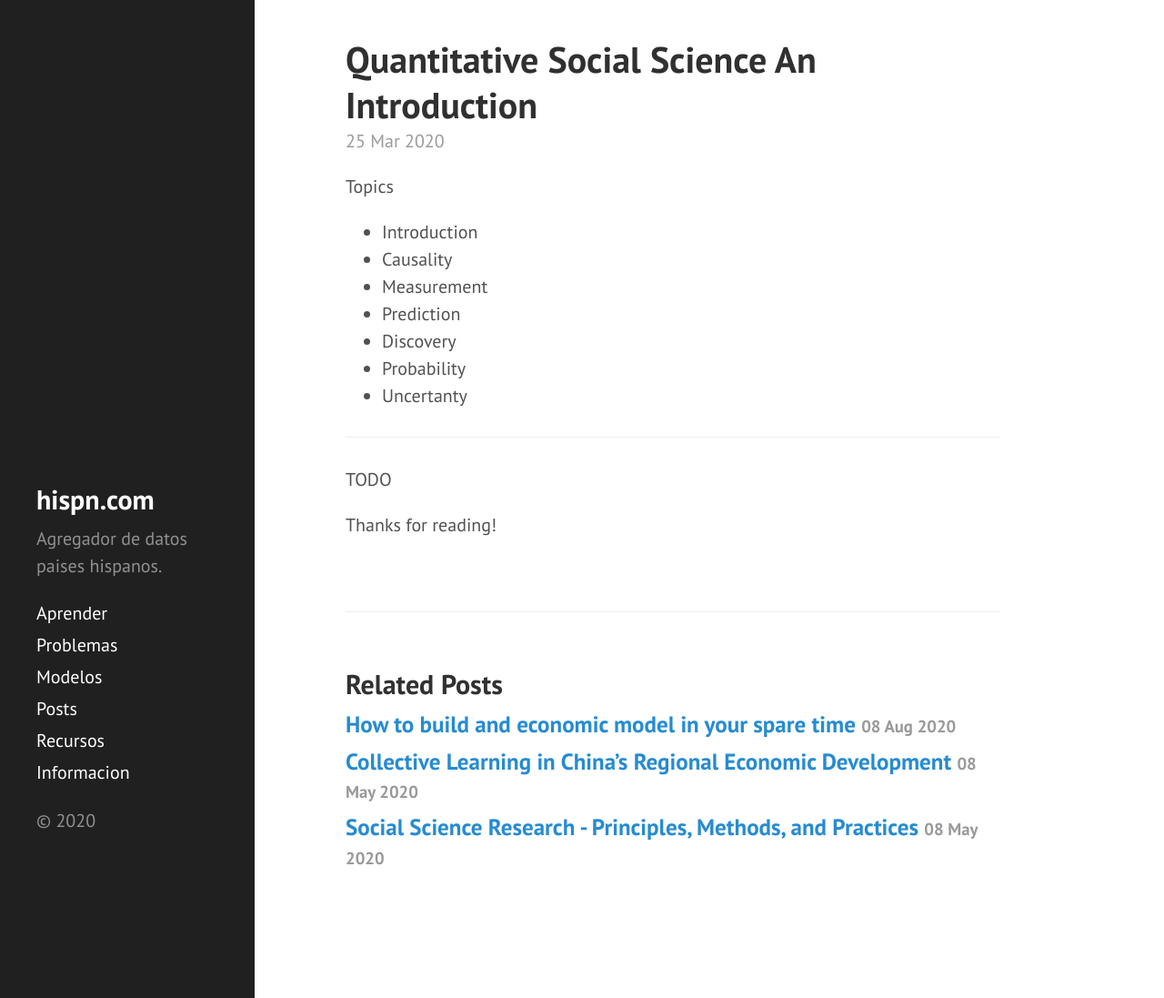
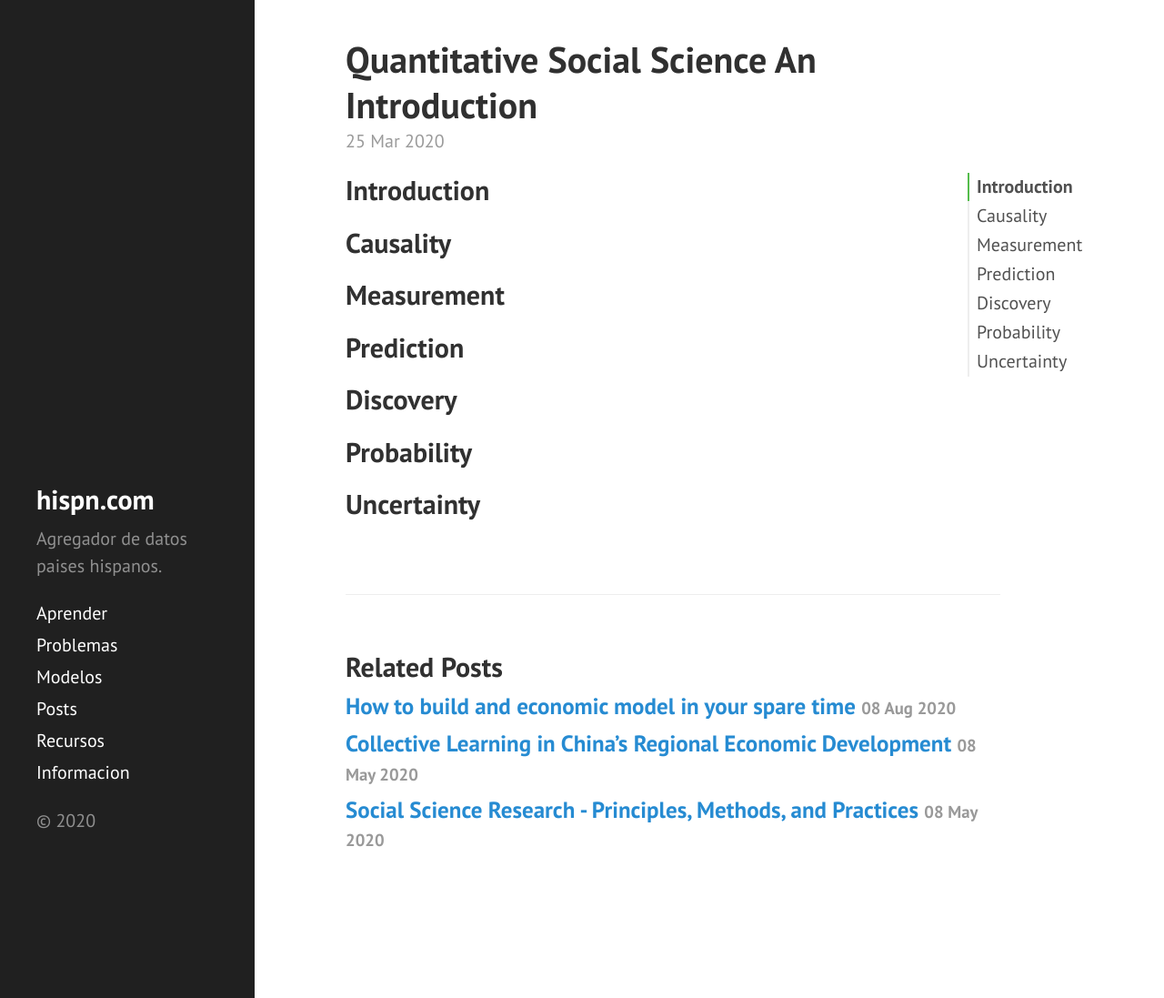
Before and after one commit to DanielBremont/hispn.github.io, a Jekyll site: the page built from _posts/libros/2020-03-25-Quantitative-Social-Science.md, in a window 1280 px wide and 1097 px high. Shown: the whole window at 91% size. Built offline with Jekyll 4.4.1, drawn with Linux system fonts in a browser that asks for light colours.

Commit message:
Nuevo commit

```diff
--- a/_posts/libros/2020-03-25-Quantitative-Social-Science.md
+++ b/_posts/libros/2020-03-25-Quantitative-Social-Science.md
@@ -5,21 +5,18 @@ categories: [libros]
 tags: [conocimiento, libro, saber, ml]
 ---
 
-<!--Resumen-->
+<!--more-->
 
-Topics
+## Introduction
 
-- Introduction
-- Causality
-- Measurement
-- Prediction
-- Discovery
-- Probability
-- Uncertanty
+## Causality
 
----
+## Measurement
 
-<!--more-->
-TODO
+## Prediction
 
-Thanks for reading!
+## Discovery
+
+## Probability
+
+## Uncertainty
```
Also changed, not shown: _posts/libros/2020-03-26-Predictioneer-Game.md (deleted, +0 -29 lines).
